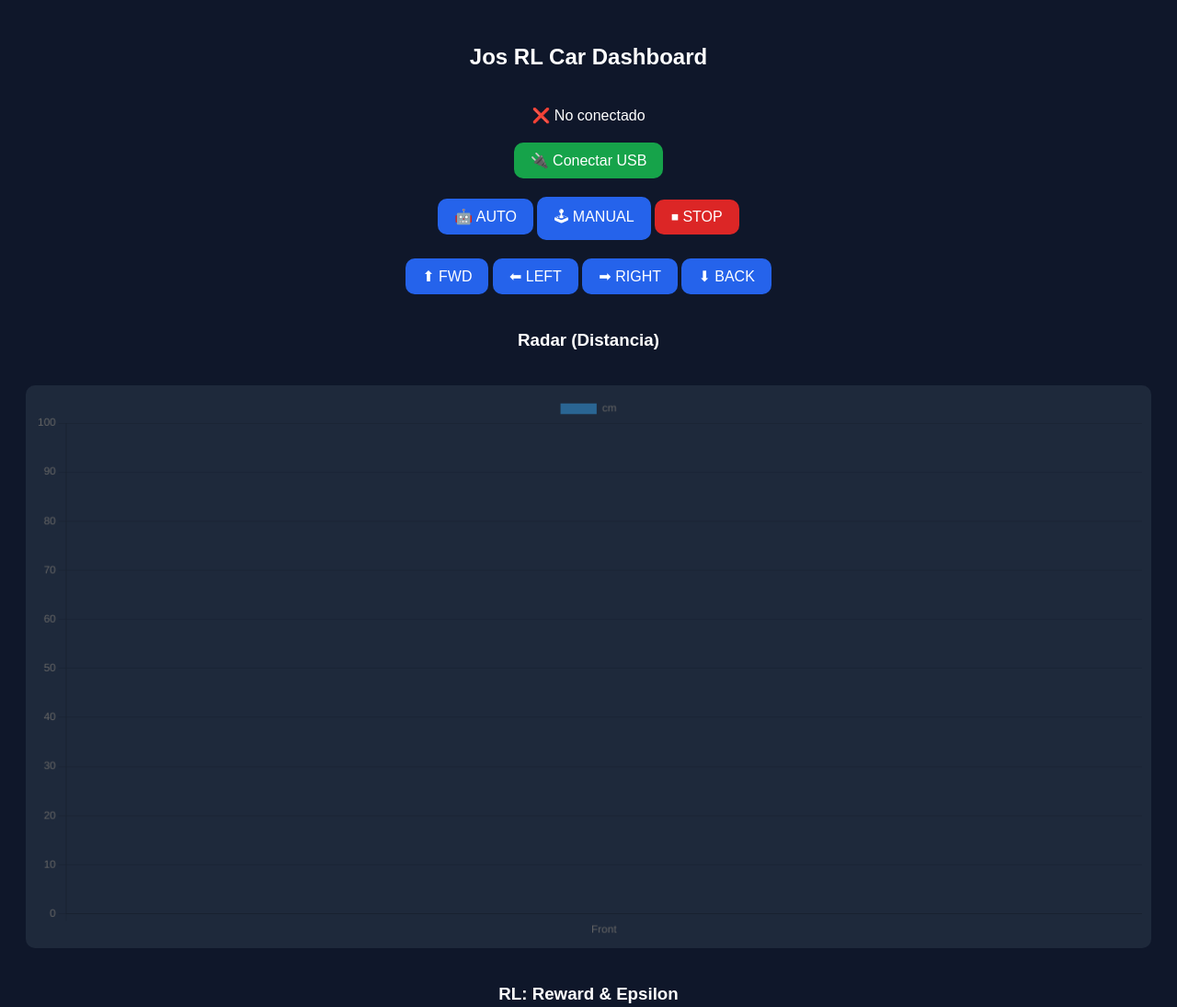
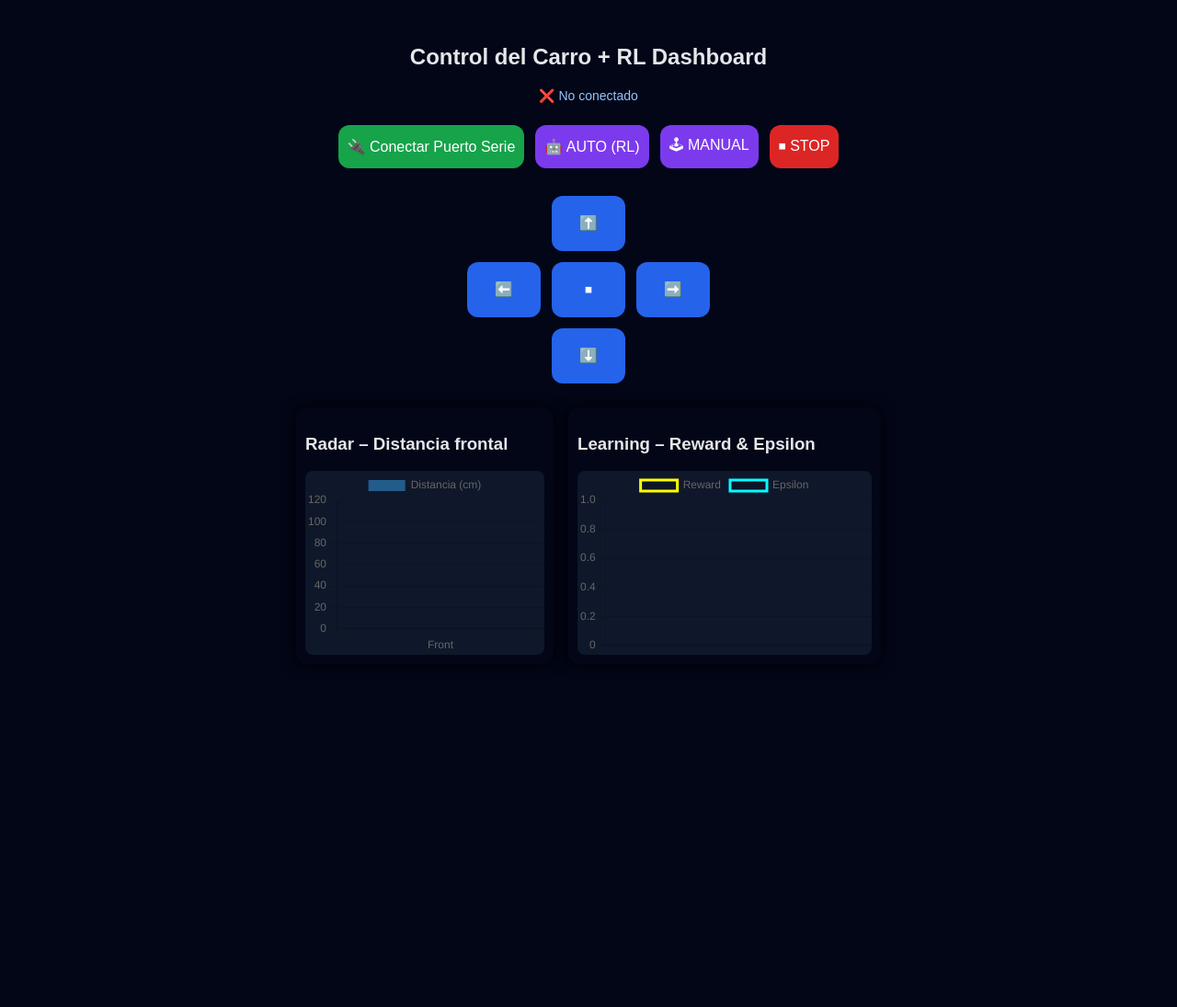
Before and after one commit to jromero158486/Reinforcement-Learning, a plain HTML site: page index3.html in a window 1280 px wide. Shown: the top 1095 px of the page at 92% size. After the commit the page ends 800 px from the top, so only its background shows below. Drawn offline with nearby package versions, Linux system fonts and the light colour scheme.

Commit message:
Refactor dashboard UI and improve functionality
Updated the title and improved styling for the control dashboard. Enhanced button functionality and chart display settings.

```diff
--- a/index3.html
+++ b/index3.html
@@ -2,7 +2,7 @@
 <html lang="es">
 <head>
   <meta charset="UTF-8">
-  <title>RL Car Dashboard – Web Serial</title>
+  <title>Control + RL Dashboard</title>
   <meta name="viewport" content="width=device-width, initial-scale=1.0">
 
   <script src="https://cdn.jsdelivr.net/npm/chart.js"></script>
@@ -10,75 +10,137 @@
   <style>
     body {
       font-family: Arial, sans-serif;
-      background: #0f172a;
-      color: white;
+      background: #020617;
+      color: #e5e7eb;
       display: flex;
       flex-direction: column;
       align-items: center;
-      gap: 20px;
+      gap: 16px;
       padding: 20px;
     }
+
+    h2 { margin-bottom: 4px; }
+
+    #status { font-size: 14px; color: #93c5fd; }
+
+    .top-buttons, .move-buttons {
+      display: flex;
+      gap: 12px;
+      margin-top: 8px;
+      flex-wrap: wrap;
+      justify-content: center;
+    }
+
+    .pad {
+      display: grid;
+      grid-template-columns: repeat(3, 80px);
+      grid-template-rows: repeat(3, 60px);
+      gap: 12px;
+      margin-top: 14px;
+    }
+
     button {
-      background: #2563eb;
       border: none;
-      padding: 10px 18px;
-      color: white;
-      border-radius: 10px;
+      border-radius: 12px;
       font-size: 16px;
       cursor: pointer;
+      background: #2563eb;
+      color: white;
+      padding: 10px;
     }
-    button:active { background: #1e40af; }
+    button:active { background: #60a5fa; }
     #stopBtn { background: #dc2626; }
     #connectBtn { background: #16a34a; }
+    .modeBtn { background: #7c3aed; }
+
+    .charts {
+      display: flex;
+      flex-wrap: wrap;
+      gap: 16px;
+      justify-content: center;
+      margin-top: 10px;
+    }
+
+    .card {
+      background: #020617;
+      border-radius: 12px;
+      padding: 10px;
+      box-shadow: 0 0 15px #000;
+    }
 
     canvas {
-      background: #1e293b;
-      padding: 10px;
-      border-radius: 10px;
+      background: #0f172a;
+      border-radius: 8px;
     }
   </style>
 </head>
 
 <body>
 
-  <h2>Jos RL Car Dashboard</h2>
+  <h2>Control del Carro + RL Dashboard</h2>
   <div id="status">❌ No conectado</div>
 
-  <button id="connectBtn">🔌 Conectar USB</button>
-
-  <div>
-    <button onclick="sendCmd('A')">🤖 AUTO</button>
-    <button onclick="sendCmd('M')">🕹 MANUAL</button>
-    <button id="stopBtn" onclick="sendCmd('S')">⏹ STOP</button>
+  <!-- BOTONES SUPERIORES -->
+  <div class="top-buttons">
+    <button id="connectBtn">🔌 Conectar Puerto Serie</button>
+    <button class="modeBtn" onclick="sendCommand('A')">🤖 AUTO (RL)</button>
+    <button class="modeBtn" onclick="sendCommand('M')">🕹 MANUAL</button>
+    <button id="stopBtn" onclick="sendCommand('S')">⏹ STOP</button>
   </div>
 
-  <div>
-    <button onclick="sendCmd('F')">⬆ FWD</button>
-    <button onclick="sendCmd('L')">⬅ LEFT</button>
-    <button onclick="sendCmd('R')">➡ RIGHT</button>
-    <button onclick="sendCmd('B')">⬇ BACK</button>
+  <!-- CRUCETA DE MOVIMIENTO -->
+  <div class="pad">
+    <div></div>
+    <button data-cmd="F">⬆️</button>
+    <div></div>
+
+    <button data-cmd="L">⬅️</button>
+    <button data-cmd="S" id="stopCenter">⏹</button>
+    <button data-cmd="R">➡️</button>
+
+    <div></div>
+    <button data-cmd="B">⬇️</button>
+    <div></div>
   </div>
 
-  <h3>Radar (Distancia)</h3>
-  <canvas id="radarChart" width="300" height="150"></canvas>
+  <div class="charts">
+    <div class="card">
+      <h3>Radar – Distancia frontal</h3>
+      <canvas id="radarChart" width="260" height="200"></canvas>
+    </div>
 
-  <h3>RL: Reward & Epsilon</h3>
-  <canvas id="rlChart" width="350" height="150"></canvas>
-
+    <div class="card">
+      <h3>Learning – Reward & Epsilon</h3>
+      <canvas id="rlChart" width="320" height="200"></canvas>
+    </div>
+  </div>
 
 <script>
-  let port, reader, writer;
+  let port = null;
+  let reader = null;
+  let writer = null;
+  let readBuffer = "";
+
   const statusEl = document.getElementById("status");
+  const connectBtn = document.getElementById("connectBtn");
+  const buttons = document.querySelectorAll("button[data-cmd]");
 
-  // ----------------- CHARTS -----------------
+  // --------- GRÁFICOS ----------
   const radarCtx = document.getElementById("radarChart").getContext("2d");
   const radarChart = new Chart(radarCtx, {
-    type: 'bar',
+    type: "bar",
     data: {
-      labels: ['Front'],
-      datasets: [{ label: 'cm', data: [0] }]
+      labels: ["Front"],
+      datasets: [{
+        label: "Distancia (cm)",
+        data: [0]
+      }]
     },
-    options: { scales: { y: { min: 0, max: 100 }}}
+    options: {
+      scales: {
+        y: { min: 0, max: 120 }
+      }
+    }
   });
 
   const rlCtx = document.getElementById("rlChart").getContext("2d");
@@ -86,46 +148,86 @@
   const rlReward = [];
   const rlEps = [];
   const rlChart = new Chart(rlCtx, {
-    type: 'line',
+    type: "line",
     data: {
       labels: rlLabels,
       datasets: [
-        { label: "Reward", data: rlReward, borderColor: "yellow" },
-        { label: "Epsilon", data: rlEps, borderColor: "cyan" }
+        {
+          label: "Reward",
+          data: rlReward,
+          borderColor: "yellow",
+          tension: 0.2
+        },
+        {
+          label: "Epsilon",
+          data: rlEps,
+          borderColor: "cyan",
+          tension: 0.2
+        }
       ]
+    },
+    options: {
+      scales: {
+        y: { position: "left" }
+      }
     }
   });
 
-  // ---------------- CONNECT USB ----------------
-  document.getElementById("connectBtn").addEventListener("click", async () => {
+  // --------- CONEXIÓN SERIAL ----------
+  connectBtn.addEventListener("click", async () => {
     try {
       port = await navigator.serial.requestPort();
       await port.open({ baudRate: 9600 });
-      statusEl.textContent = "✅ Conectado";
 
       writer = port.writable.getWriter();
       reader = port.readable.getReader();
+
+      statusEl.textContent = "✅ Conectado al puerto serie";
       readLoop();
-    } catch (e) {
+    } catch (err) {
+      console.error(err);
       statusEl.textContent = "❌ Error al conectar";
-      console.log(e);
     }
   });
 
-  // ---------------- SEND COMMAND ----------------
-  async function sendCmd(cmd) {
-    if (!writer) return;
-    await writer.write(new TextEncoder().encode(cmd + "\n"));
+  async function sendCommand(cmd) {
+    if (!writer) {
+      statusEl.textContent = "⚠️ Primero conecta el puerto serie";
+      return;
+    }
+    const data = new TextEncoder().encode(cmd);
+    await writer.write(data);
   }
 
-  // ---------------- RECEIVE DATA ----------------
+  // Movimiento mientras presionas
+  buttons.forEach(btn => {
+    const cmd = btn.dataset.cmd;
+
+    btn.addEventListener("mousedown", () => sendCommand(cmd));
+    btn.addEventListener("mouseup",   () => sendCommand("S"));
+    btn.addEventListener("mouseleave",() => sendCommand("S"));
+
+    btn.addEventListener("touchstart", (e) => {
+      e.preventDefault();
+      sendCommand(cmd);
+    });
+    btn.addEventListener("touchend", () => sendCommand("S"));
+  });
+
+  // --------- LECTURA DE DATOS DESDE ARDUINO ----------
   async function readLoop() {
-    while (port.readable) {
+    const decoder = new TextDecoder();
+    while (port && port.readable) {
       const { value, done } = await reader.read();
       if (done) break;
 
-      const text = new TextDecoder().decode(value);
-      text.split("\n").forEach(handleLine);
+      const chunk = decoder.decode(value);
+      readBuffer += chunk;
+
+      let lines = readBuffer.split("\n");
+      readBuffer = lines.pop();  // lo que quedó incompleto
+
+      lines.forEach(handleLine);
     }
   }
 
@@ -136,30 +238,35 @@
     // Ej: RADAR,34.5
     if (line.startsWith("RADAR")) {
       const parts = line.split(",");
-      const d = parseFloat(parts[1] || 0);
+      const d = parseFloat(parts[1] || "0");
       radarChart.data.datasets[0].data[0] = d;
-      radarChart.update('none');
+      radarChart.update("none");
+      return;
     }
 
     // Ej: RL,3.2,0.54
     if (line.startsWith("RL")) {
       const parts = line.split(",");
-      const reward = parseFloat(parts[1]);
-      const eps = parseFloat(parts[2]);
+      const r  = parseFloat(parts[1] || "0");
+      const ep = parseFloat(parts[2] || "0");
 
       rlLabels.push("");
-      rlReward.push(reward);
-      rlEps.push(eps);
+      rlReward.push(r);
+      rlEps.push(ep);
 
-      if (rlLabels.length > 100) {
+      if (rlLabels.length > 120) {
         rlLabels.shift();
         rlReward.shift();
         rlEps.shift();
       }
+      rlChart.update("none");
+      return;
+    }
 
-      rlChart.update('none');
-    }
+    // Por si quieres debuggear otros mensajes
+    console.log("RX:", line);
   }
 </script>
+
 </body>
 </html>
```
